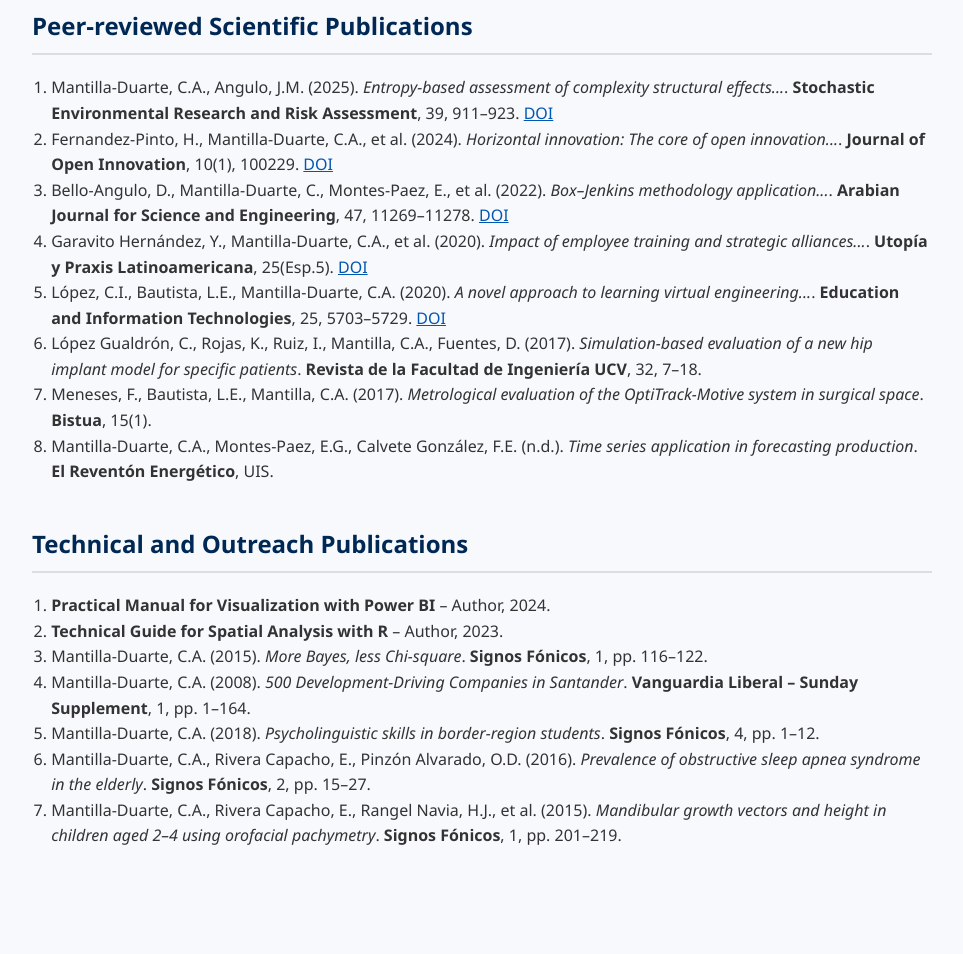
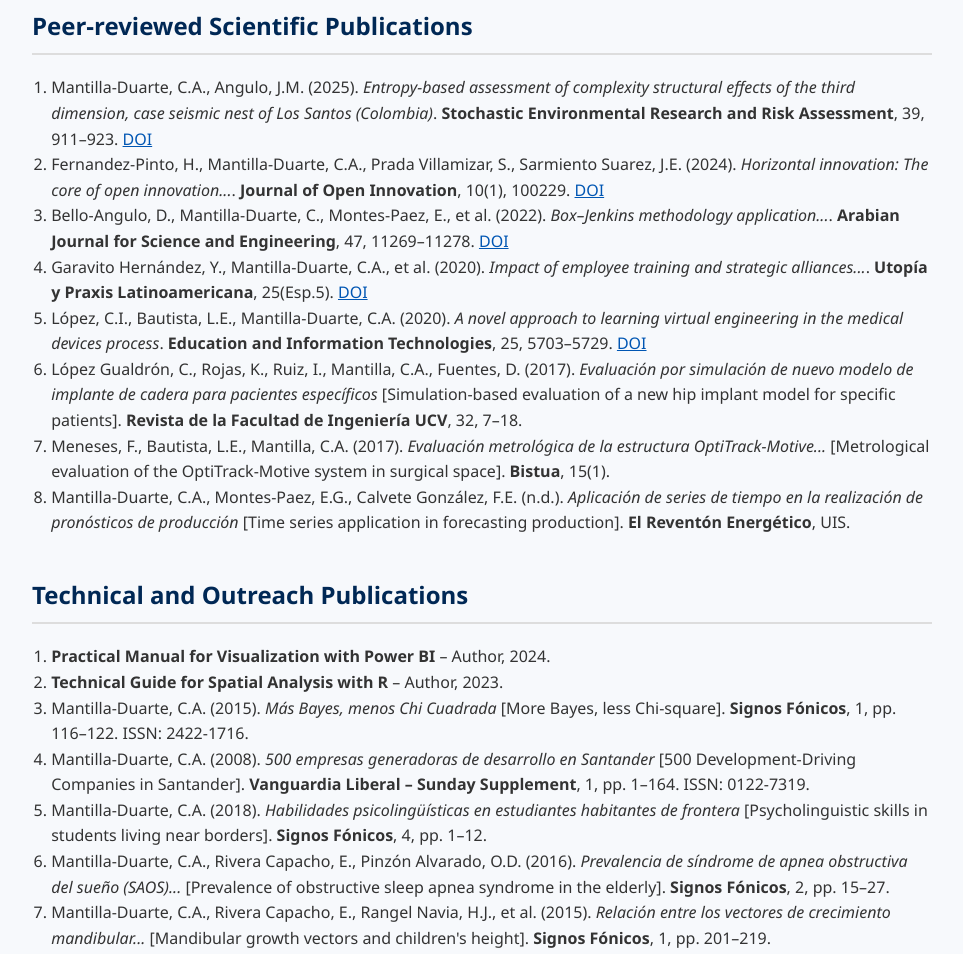
Before and after one commit to karlosmantilla/karlosmantilla.github.io, a plain HTML site: page english.html in a window 1280 px wide. Shown: the part 920-1874 px from the top of the page, without its empty margins (158-1121 px from the left). Before the commit the page ends 1841 px from the top, so only its background shows below. Drawn offline with Linux system fonts and the light colour scheme.

Commit message:
Update english.html

```diff
--- a/english.html
+++ b/english.html
@@ -100,29 +100,28 @@
 <section>
   <h2>Peer-reviewed Scientific Publications</h2>
   <ol>
-    <li>Mantilla-Duarte, C.A., Angulo, J.M. (2025). <em>Entropy-based assessment of complexity structural effects...</em>. <strong>Stochastic Environmental Research and Risk Assessment</strong>, 39, 911–923. <a href="https://doi.org/10.1007/s00477-024-02890-1">DOI</a></li>
-    <li>Fernandez-Pinto, H., Mantilla-Duarte, C.A., et al. (2024). <em>Horizontal innovation: The core of open innovation...</em>. <strong>Journal of Open Innovation</strong>, 10(1), 100229. <a href="https://doi.org/10.1016/j.joitmc.2024.100229">DOI</a></li>
+    <li>Mantilla-Duarte, C.A., Angulo, J.M. (2025). <em>Entropy-based assessment of complexity structural effects of the third dimension, case seismic nest of Los Santos (Colombia)</em>. <strong>Stochastic Environmental Research and Risk Assessment</strong>, 39, 911–923. <a href="https://doi.org/10.1007/s00477-024-02890-1">DOI</a></li>
+    <li>Fernandez-Pinto, H., Mantilla-Duarte, C.A., Prada Villamizar, S., Sarmiento Suarez, J.E. (2024). <em>Horizontal innovation: The core of open innovation...</em>. <strong>Journal of Open Innovation</strong>, 10(1), 100229. <a href="https://doi.org/10.1016/j.joitmc.2024.100229">DOI</a></li>
     <li>Bello-Angulo, D., Mantilla-Duarte, C., Montes-Paez, E., et al. (2022). <em>Box–Jenkins methodology application...</em>. <strong>Arabian Journal for Science and Engineering</strong>, 47, 11269–11278. <a href="https://doi.org/10.1007/s13369-021-05997-7">DOI</a></li>
     <li>Garavito Hernández, Y., Mantilla-Duarte, C.A., et al. (2020). <em>Impact of employee training and strategic alliances...</em>. <strong>Utopía y Praxis Latinoamericana</strong>, 25(Esp.5). <a href="https://doi.org/10.5281/zenodo.3984208">DOI</a></li>
-    <li>López, C.I., Bautista, L.E., Mantilla-Duarte, C.A. (2020). <em>A novel approach to learning virtual engineering...</em>. <strong>Education and Information Technologies</strong>, 25, 5703–5729. <a href="https://doi.org/10.1007/s10639-020-10236-x">DOI</a></li>
-    <li>López Gualdrón, C., Rojas, K., Ruiz, I., Mantilla, C.A., Fuentes, D. (2017). <em>Simulation-based evaluation of a new hip implant model for specific patients</em>. <strong>Revista de la Facultad de Ingeniería UCV</strong>, 32, 7–18.</li>
-    <li>Meneses, F., Bautista, L.E., Mantilla, C.A. (2017). <em>Metrological evaluation of the OptiTrack-Motive system in surgical space</em>. <strong>Bistua</strong>, 15(1).</li>
-    <li>Mantilla-Duarte, C.A., Montes-Paez, E.G., Calvete González, F.E. (n.d.). <em>Time series application in forecasting production</em>. <strong>El Reventón Energético</strong>, UIS.</li>
+    <li>López, C.I., Bautista, L.E., Mantilla-Duarte, C.A. (2020). <em>A novel approach to learning virtual engineering in the medical devices process</em>. <strong>Education and Information Technologies</strong>, 25, 5703–5729. <a href="https://doi.org/10.1007/s10639-020-10236-x">DOI</a></li>
+    <li>López Gualdrón, C., Rojas, K., Ruiz, I., Mantilla, C.A., Fuentes, D. (2017). <em>Evaluación por simulación de nuevo modelo de implante de cadera para pacientes específicos</em> [Simulation-based evaluation of a new hip implant model for specific patients]. <strong>Revista de la Facultad de Ingeniería UCV</strong>, 32, 7–18.</li>
+    <li>Meneses, F., Bautista, L.E., Mantilla, C.A. (2017). <em>Evaluación metrológica de la estructura OptiTrack-Motive...</em> [Metrological evaluation of the OptiTrack-Motive system in surgical space]. <strong>Bistua</strong>, 15(1).</li>
+    <li>Mantilla-Duarte, C.A., Montes-Paez, E.G., Calvete González, F.E. (n.d.). <em>Aplicación de series de tiempo en la realización de pronósticos de producción</em> [Time series application in forecasting production]. <strong>El Reventón Energético</strong>, UIS.</li>
   </ol>
 </section>
-
 <section>
   <h2>Technical and Outreach Publications</h2>
   <ol>
     <li><strong>Practical Manual for Visualization with Power BI</strong> – Author, 2024.</li>
     <li><strong>Technical Guide for Spatial Analysis with R</strong> – Author, 2023.</li>
-    <li>Mantilla-Duarte, C.A. (2015). <em>More Bayes, less Chi-square</em>. <strong>Signos Fónicos</strong>, 1, pp. 116–122.</li>
-    <li>Mantilla-Duarte, C.A. (2008). <em>500 Development-Driving Companies in Santander</em>. <strong>Vanguardia Liberal – Sunday Supplement</strong>, 1, pp. 1–164.</li>
-    <li>Mantilla-Duarte, C.A. (2018). <em>Psycholinguistic skills in border-region students</em>. <strong>Signos Fónicos</strong>, 4, pp. 1–12.</li>
-    <li>Mantilla-Duarte, C.A., Rivera Capacho, E., Pinzón Alvarado, O.D. (2016). <em>Prevalence of obstructive sleep apnea syndrome in the elderly</em>. <strong>Signos Fónicos</strong>, 2, pp. 15–27.</li>
-    <li>Mantilla-Duarte, C.A., Rivera Capacho, E., Rangel Navia, H.J., et al. (2015). <em>Mandibular growth vectors and height in children aged 2–4 using orofacial pachymetry</em>. <strong>Signos Fónicos</strong>, 1, pp. 201–219.</li>
+    <li>Mantilla-Duarte, C.A. (2015). <em>Más Bayes, menos Chi Cuadrada</em> [More Bayes, less Chi-square]. <strong>Signos Fónicos</strong>, 1, pp. 116–122. ISSN: 2422-1716.</li>
+    <li>Mantilla-Duarte, C.A. (2008). <em>500 empresas generadoras de desarrollo en Santander</em> [500 Development-Driving Companies in Santander]. <strong>Vanguardia Liberal – Sunday Supplement</strong>, 1, pp. 1–164. ISSN: 0122-7319.</li>
+    <li>Mantilla-Duarte, C.A. (2018). <em>Habilidades psicolingüísticas en estudiantes habitantes de frontera</em> [Psycholinguistic skills in students living near borders]. <strong>Signos Fónicos</strong>, 4, pp. 1–12.</li>
+    <li>Mantilla-Duarte, C.A., Rivera Capacho, E., Pinzón Alvarado, O.D. (2016). <em>Prevalencia de síndrome de apnea obstructiva del sueño (SAOS)...</em> [Prevalence of obstructive sleep apnea syndrome in the elderly]. <strong>Signos Fónicos</strong>, 2, pp. 15–27.</li>
+    <li>Mantilla-Duarte, C.A., Rivera Capacho, E., Rangel Navia, H.J., et al. (2015). <em>Relación entre los vectores de crecimiento mandibular...</em> [Mandibular growth vectors and children's height]. <strong>Signos Fónicos</strong>, 1, pp. 201–219.</li>
   </ol>
 </section>
-  </main>
+</main>
 </body>
 </html>
```
